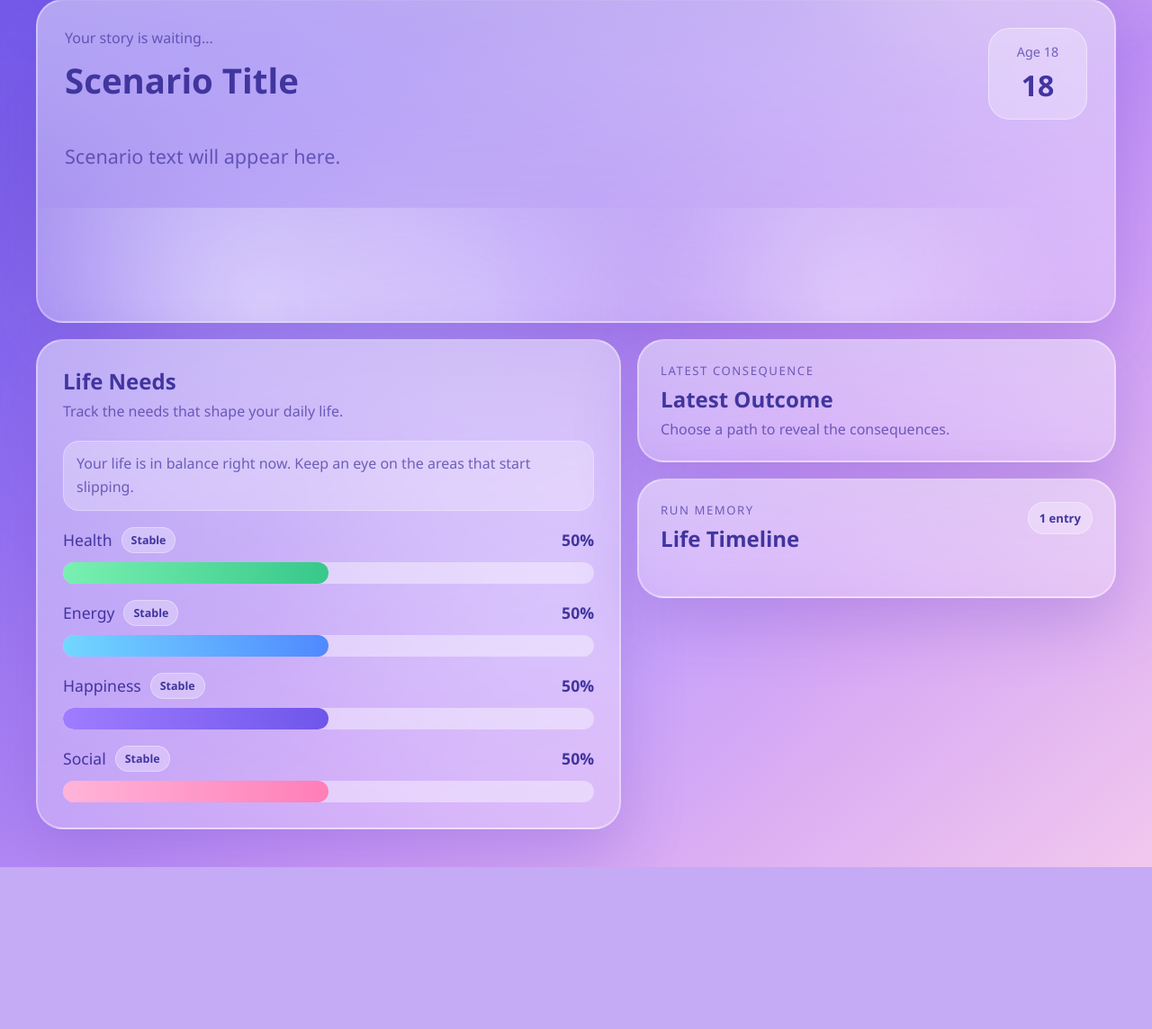
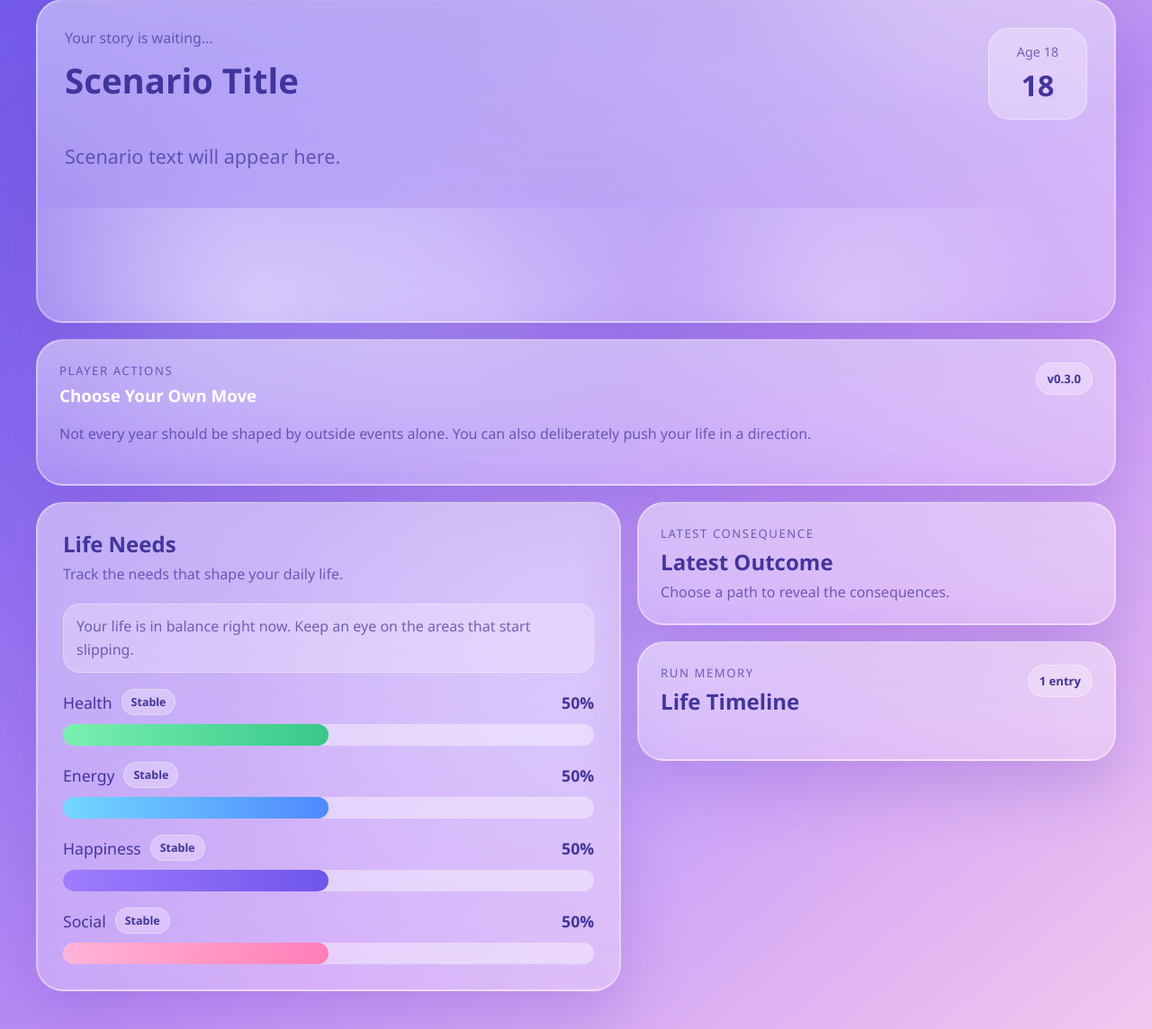
Before and after one commit to Laugerr/Moira-AI, a Flask app: page / in a window 1280 px wide. Shown: the part 381-1525 px from the top of the page at 90% size. Before the commit the page ends 1345 px from the top, so only its background shows below. Run offline with Flask 3, Linux system fonts and the light colour scheme.

Commit message:
🧱 Add player actions system for life-building gameplay

```diff
--- a/app.py
+++ b/app.py
@@ -35,6 +35,52 @@ STARTING_DREAMS = [
     "prove their potential",
     "turn talent into stability",
     "build a future on their own terms"
+]
+
+PLAYER_ACTIONS = [
+    {
+        "id": "work_shift",
+        "title": "Work Extra",
+        "subtitle": "Trade comfort for cash",
+        "description": "Take on extra work to strengthen your finances, even if it drains your energy.",
+        "effects": {"money": 10, "health": -2, "energy": -8, "happiness": -2, "social": -2},
+        "result": "You put in extra hours and earn more money, but the pressure clearly costs you.",
+        "conditions": {
+            "energy_min": 18
+        }
+    },
+    {
+        "id": "study_focus",
+        "title": "Study",
+        "subtitle": "Build long-term potential",
+        "description": "Spend time learning and improving your future options at the cost of short-term energy.",
+        "effects": {"money": -4, "health": 0, "energy": -5, "happiness": 3, "social": -1},
+        "result": "You invest time in growth and quietly become more capable than you were last year.",
+        "conditions": {
+            "energy_min": 15,
+            "money_min": 4
+        },
+        "set_flags": ["self_improvement"]
+    },
+    {
+        "id": "rest_reset",
+        "title": "Rest",
+        "subtitle": "Recover before you crack",
+        "description": "Slow down and protect yourself before stress and fatigue become something worse.",
+        "effects": {"money": -3, "health": 6, "energy": 12, "happiness": 4, "social": 1},
+        "result": "You give yourself time to recover, and the decision makes the rest of life feel more manageable.",
+    },
+    {
+        "id": "social_time",
+        "title": "Socialize",
+        "subtitle": "Invest in connection",
+        "description": "Spend real time with people who matter and keep your relationships alive.",
+        "effects": {"money": -4, "health": 1, "energy": -2, "happiness": 7, "social": 9},
+        "result": "You reconnect with people around you and feel less alone in the life you are building.",
+        "conditions": {
+            "money_min": 4
+        }
+    }
 ]
 
 
@@ -348,6 +394,76 @@ def build_profile_snapshot(profile_seed, stats):
     }
 
 
+def action_matches_player(action, stats, life_flags=None):
+    return scenario_matches_player({"conditions": action.get("conditions", {})}, stats, life_flags)
+
+
+def get_available_actions(stats, life_flags=None):
+    available = []
+
+    for action in PLAYER_ACTIONS:
+        if action_matches_player(action, stats, life_flags):
+            available.append({
+                "id": action["id"],
+                "title": action["title"],
+                "subtitle": action["subtitle"],
+                "description": action["description"],
+            })
+
+    return available
+
+
+def find_action(action_id):
+    for action in PLAYER_ACTIONS:
+        if action["id"] == action_id:
+            return action
+    return None
+
+
+def build_updated_stats(current_stats, effects):
+    return {
+        "age": current_stats.get("age", 18) + 1,
+        "money": clamp_money(current_stats.get("money", 50) + effects.get("money", 0)),
+        "health": clamp_need(current_stats.get("health", 50) + effects.get("health", 0)),
+        "energy": clamp_need(current_stats.get("energy", 50) + effects.get("energy", 0)),
+        "happiness": clamp_need(current_stats.get("happiness", 50) + effects.get("happiness", 0)),
+        "social": clamp_need(current_stats.get("social", 50) + effects.get("social", 0))
+    }
+
+
+def apply_flag_changes(life_flags, set_flags=None, clear_flags=None):
+    updated_life_flags = [flag for flag in life_flags if flag not in (clear_flags or [])]
+
+    for flag in set_flags or []:
+        if flag not in updated_life_flags:
+            updated_life_flags.append(flag)
+
+    return updated_life_flags
+
+
+def evaluate_run_status(stats, profile_seed):
+    if stats["health"] <= 5:
+        ending = build_ending("health", stats, profile_seed)
+        return "game_over", ending["title"], ending["message"]
+    if stats["energy"] <= 5:
+        ending = build_ending("energy", stats, profile_seed)
+        return "game_over", ending["title"], ending["message"]
+    if stats["happiness"] <= 5:
+        ending = build_ending("happiness", stats, profile_seed)
+        return "game_over", ending["title"], ending["message"]
+    if stats["social"] <= 5:
+        ending = build_ending("social", stats, profile_seed)
+        return "game_over", ending["title"], ending["message"]
+    if stats["money"] <= 5:
+        ending = build_ending("money", stats, profile_seed)
+        return "game_over", ending["title"], ending["message"]
+    if stats["age"] >= 60:
+        ending = build_ending("completed", stats, profile_seed)
+        return "completed", ending["title"], ending["message"]
+
+    return "continue", "", ""
+
+
 def get_life_strengths(stats):
     ranked = sorted(
         (
@@ -619,6 +735,7 @@ def start_game():
 
     return jsonify({
         "scenario": scenario,
+        "available_actions": get_available_actions(initial_stats, life_flags),
         "stats": initial_stats,
         "life_flags": life_flags,
         "profile_seed": profile_seed,
@@ -656,59 +773,15 @@ def make_choice():
     set_flags = data.get("set_flags", [])
     clear_flags = data.get("clear_flags", [])
 
-    updated_stats = {
-        "age": current_stats.get("age", 18) + 1,
-        "money": clamp_money(current_stats.get("money", 50) + choice_effects.get("money", 0)),
-        "health": clamp_need(current_stats.get("health", 50) + choice_effects.get("health", 0)),
-        "energy": clamp_need(current_stats.get("energy", 50) + choice_effects.get("energy", 0)),
-        "happiness": clamp_need(current_stats.get("happiness", 50) + choice_effects.get("happiness", 0)),
-        "social": clamp_need(current_stats.get("social", 50) + choice_effects.get("social", 0))
-    }
+    updated_stats = build_updated_stats(current_stats, choice_effects)
 
     history.append({
         "age": updated_stats["age"],
         "event": result_text
     })
 
-    updated_life_flags = [flag for flag in life_flags if flag not in clear_flags]
-    for flag in set_flags:
-        if flag not in updated_life_flags:
-            updated_life_flags.append(flag)
-
-    status = "continue"
-    ending_title = ""
-    ending_message = ""
-
-    if updated_stats["health"] <= 5:
-        status = "game_over"
-        ending = build_ending("health", updated_stats, profile_seed)
-        ending_title = ending["title"]
-        ending_message = ending["message"]
-    elif updated_stats["energy"] <= 5:
-        status = "game_over"
-        ending = build_ending("energy", updated_stats, profile_seed)
-        ending_title = ending["title"]
-        ending_message = ending["message"]
-    elif updated_stats["happiness"] <= 5:
-        status = "game_over"
-        ending = build_ending("happiness", updated_stats, profile_seed)
-        ending_title = ending["title"]
-        ending_message = ending["message"]
-    elif updated_stats["social"] <= 5:
-        status = "game_over"
-        ending = build_ending("social", updated_stats, profile_seed)
-        ending_title = ending["title"]
-        ending_message = ending["message"]
-    elif updated_stats["money"] <= 5:
-        status = "game_over"
-        ending = build_ending("money", updated_stats, profile_seed)
-        ending_title = ending["title"]
-        ending_message = ending["message"]
-    elif updated_stats["age"] >= 60:
-        status = "completed"
-        ending = build_ending("completed", updated_stats, profile_seed)
-        ending_title = ending["title"]
-        ending_message = ending["message"]
+    updated_life_flags = apply_flag_changes(life_flags, set_flags, clear_flags)
+    status, ending_title, ending_message = evaluate_run_status(updated_stats, profile_seed)
 
     next_scenario = None
 
@@ -725,6 +798,72 @@ def make_choice():
     return jsonify({
         "result_text": result_text,
         "updated_stats": updated_stats,
+        "available_actions": get_available_actions(updated_stats, updated_life_flags),
+        "life_flags": updated_life_flags,
+        "profile_seed": profile_seed,
+        "player_profile": build_profile_snapshot(profile_seed, updated_stats),
+        "history": history,
+        "used_scenarios": used_scenarios,
+        "next_scenario": next_scenario,
+        "status": status,
+        "ending_title": ending_title,
+        "ending_message": ending_message
+    })
+
+
+@app.route("/action", methods=["POST"])
+def take_action():
+    data = request.get_json(silent=True) or {}
+
+    current_stats = data.get("stats", {
+        "age": 18,
+        "money": 50,
+        "health": 50,
+        "energy": 50,
+        "happiness": 50,
+        "social": 50
+    })
+
+    history = data.get("history", [])
+    used_scenarios = data.get("used_scenarios", [])
+    life_flags = data.get("life_flags", [])
+    profile_seed = data.get("profile_seed") or generate_profile_seed()
+    action_id = data.get("action_id")
+
+    action = find_action(action_id)
+
+    if not action or not action_matches_player(action, current_stats, life_flags):
+        return jsonify({"error": "Action is not available right now."}), 400
+
+    updated_stats = build_updated_stats(current_stats, action.get("effects", {}))
+    updated_life_flags = apply_flag_changes(
+        life_flags,
+        action.get("set_flags", []),
+        action.get("clear_flags", [])
+    )
+
+    history.append({
+        "age": updated_stats["age"],
+        "event": action.get("result", "You took action and kept moving forward.")
+    })
+
+    status, ending_title, ending_message = evaluate_run_status(updated_stats, profile_seed)
+    next_scenario = None
+
+    if status == "continue":
+        next_scenario = get_next_scenario(updated_stats, used_scenarios, updated_life_flags)
+        if next_scenario:
+            used_scenarios.append(next_scenario.get("id"))
+        else:
+            status = "completed"
+            ending = build_ending("no_scenarios", updated_stats, profile_seed)
+            ending_title = ending["title"]
+            ending_message = ending["message"]
+
+    return jsonify({
+        "result_text": action.get("result", "You took action and kept moving forward."),
+        "updated_stats": updated_stats,
+        "available_actions": get_available_actions(updated_stats, updated_life_flags),
         "life_flags": updated_life_flags,
         "profile_seed": profile_seed,
         "player_profile": build_profile_snapshot(profile_seed, updated_stats),
--- a/static/script.js
+++ b/static/script.js
@@ -21,6 +21,7 @@ const gameMessage = document.getElementById("game-message");
 const scenarioTitle = document.getElementById("scenario-title");
 const scenarioText = document.getElementById("scenario-text");
 const choicesContainer = document.getElementById("choices-container");
+const actionsContainer = document.getElementById("actions-container");
 const resultText = document.getElementById("result-text");
 const gameOverCard = document.getElementById("game-over-card");
 const endingMessage = document.getElementById("ending-message");
@@ -55,7 +56,7 @@ const profileSummary = document.getElementById("profile-summary");
 const profileAgeBadge = document.getElementById("profile-age-badge");
 
 const animatedPanels = document.querySelectorAll(
-  ".identity-card, .story-panel, .status-card, .result-card, .history-card"
+  ".identity-card, .story-panel, .actions-card, .status-card, .result-card, .history-card"
 );
 
 function getNeedState(value) {
@@ -242,6 +243,31 @@ function renderHistory(history) {
   animatePanelSwap(document.querySelector(".history-card"));
 }
 
+function renderActions(actions) {
+  actionsContainer.innerHTML = "";
+
+  if (!actions || !actions.length) {
+    actionsContainer.innerHTML = '<div class="history-empty">No self-directed actions are available right now. Your best option is to respond to the current life event.</div>';
+    animatePanelSwap(document.querySelector(".actions-card"));
+    return;
+  }
+
+  actions.forEach((action) => {
+    const button = document.createElement("button");
+    button.className = "action-btn";
+    button.type = "button";
+    button.innerHTML = `
+      <span class="action-title">${action.title}</span>
+      <span class="action-subtitle">${action.subtitle}</span>
+      <span class="action-description">${action.description}</span>
+    `;
+    button.addEventListener("click", () => handleAction(action.id));
+    actionsContainer.appendChild(button);
+  });
+
+  animatePanelSwap(document.querySelector(".actions-card"));
+}
+
 async function startGame() {
   startBtn.disabled = true;
   startBtn.textContent = "Starting...";
@@ -261,6 +287,7 @@ async function startGame() {
     updateStatsUI(currentStats);
     renderProfile(data.player_profile);
     renderHistory(currentHistory);
+    renderActions(data.available_actions || []);
 
     gameMessage.textContent = data.message;
     resultText.textContent = "Choose a path to reveal the consequences.";
@@ -317,6 +344,7 @@ async function handleChoice(choice) {
     updateStatsUI(currentStats);
     renderProfile(data.player_profile);
     renderHistory(currentHistory);
+    renderActions(data.available_actions || []);
     resultText.textContent = data.result_text;
     animatePanelSwap(document.querySelector(".result-card"));
 
@@ -344,5 +372,92 @@ async function handleChoice(choice) {
   }
 }
 
+async function handleAction(actionId) {
+  try {
+    actionsContainer.innerHTML = '<button class="action-btn" disabled>Taking action...</button>';
+
+    const response = await fetch("/action", {
+      method: "POST",
+      headers: {
+        "Content-Type": "application/json"
+      },
+      body: JSON.stringify({
+        stats: currentStats,
+        history: currentHistory,
+        used_scenarios: usedScenarios,
+        life_flags: lifeFlags,
+        profile_seed: profileSeed,
+        action_id: actionId
+      })
+    });
+
+    if (!response.ok) {
+      throw new Error(`Action request failed: ${response.status}`);
+    }
+
+    const data = await response.json();
+
+    currentStats = data.updated_stats;
+    currentHistory = data.history || [];
+    usedScenarios = data.used_scenarios || [];
+    lifeFlags = data.life_flags || [];
+    profileSeed = data.profile_seed || profileSeed;
+
+    updateStatsUI(currentStats);
+    renderProfile(data.player_profile);
+    renderHistory(currentHistory);
+    renderActions(data.available_actions || []);
+    resultText.textContent = data.result_text;
+    animatePanelSwap(document.querySelector(".result-card"));
+
+    if (data.status === "game_over" || data.status === "completed") {
+      gameOverCard.classList.remove("hidden");
+      endingMessage.textContent = data.ending_message;
+      endingTitle.textContent = data.ending_title || (data.status === "completed" ? "Life Complete" : "Game Over");
+      endingMeta.textContent = `${data.player_profile.age_badge} - ${data.player_profile.title} - ${data.player_profile.mood}`;
+      choicesContainer.innerHTML = "";
+      scenarioTitle.textContent = "Your Journey Ends Here";
+      scenarioText.textContent = "Your decisions created this life story. Restart and try a different path.";
+      animatePanelSwap(gameOverCard);
+      return;
+    }
+
+    renderScenario(data.next_scenario);
+  } catch (error) {
+    resultText.textContent = "An error happened while processing your action.";
+    renderActions(getFallbackActions());
+    console.error(error);
+  }
+}
+
+function getFallbackActions() {
+  return [
+    {
+      id: "work_shift",
+      title: "Work Extra",
+      subtitle: "Trade comfort for cash",
+      description: "Take on extra work to strengthen your finances, even if it drains your energy."
+    },
+    {
+      id: "study_focus",
+      title: "Study",
+      subtitle: "Build long-term potential",
+      description: "Spend time learning and improving your future options at the cost of short-term energy."
+    },
+    {
+      id: "rest_reset",
+      title: "Rest",
+      subtitle: "Recover before you crack",
+      description: "Slow down and protect yourself before stress and fatigue become something worse."
+    },
+    {
+      id: "social_time",
+      title: "Socialize",
+      subtitle: "Invest in connection",
+      description: "Spend real time with people who matter and keep your relationships alive."
+    }
+  ];
+}
+
 startBtn.addEventListener("click", startGame);
 restartBtn.addEventListener("click", startGame);
--- a/static/style.css
+++ b/static/style.css
@@ -195,6 +195,7 @@ body {
 
 .identity-card,
 .story-panel,
+.actions-card,
 .status-card,
 .result-card,
 .history-card,
@@ -210,6 +211,7 @@ body {
 
 .identity-card:hover,
 .story-panel:hover,
+.actions-card:hover,
 .status-card:hover,
 .result-card:hover,
 .history-card:hover {
@@ -335,6 +337,65 @@ body {
   opacity: 0.75;
   pointer-events: none;
   animation: cloudDrift 10s ease-in-out infinite;
+}
+
+.actions-card {
+  padding: 24px;
+}
+
+.actions-summary {
+  color: var(--text-soft);
+  line-height: 1.6;
+  margin-bottom: 18px;
+}
+
+.actions-container {
+  display: grid;
+  grid-template-columns: repeat(2, minmax(0, 1fr));
+  gap: 14px;
+}
+
+.action-btn {
+  border: none;
+  text-align: left;
+  padding: 18px;
+  border-radius: 22px;
+  background: rgba(255, 255, 255, 0.38);
+  border: 1px solid rgba(255, 255, 255, 0.44);
+  color: var(--text-dark);
+  cursor: pointer;
+  transition: transform 0.2s ease, background 0.2s ease, box-shadow 0.2s ease, border-color 0.2s ease;
+  display: grid;
+  gap: 6px;
+}
+
+.action-btn:hover {
+  transform: translateY(-2px);
+  background: rgba(255, 255, 255, 0.52);
+  border-color: rgba(255, 255, 255, 0.82);
+  box-shadow: 0 16px 30px rgba(107, 84, 206, 0.16);
+}
+
+.action-btn:disabled {
+  cursor: wait;
+  opacity: 0.8;
+}
+
+.action-title {
+  font-size: 1rem;
+  font-weight: 800;
+}
+
+.action-subtitle {
+  font-size: 0.86rem;
+  color: #5c49b7;
+  font-weight: 700;
+}
+
+.action-description {
+  color: var(--text-soft);
+  line-height: 1.55;
+  font-size: 0.94rem;
 }
 
 .story-header,
@@ -785,6 +846,10 @@ body {
   .bottom-grid {
     grid-template-columns: 1fr;
   }
+
+  .actions-container {
+    grid-template-columns: 1fr;
+  }
 }
 
 @media (max-width: 860px) {
--- a/templates/index.html
+++ b/templates/index.html
@@ -78,6 +78,20 @@
             <p id="scenario-text" class="scenario-text">Scenario text will appear here.</p>
             <div id="choices-container" class="choices-container"></div>
           </div>
+        </section>
+
+        <section class="actions-card">
+          <div class="card-header">
+            <div>
+              <p class="card-kicker">Player Actions</p>
+              <h3>Choose Your Own Move</h3>
+            </div>
+            <span class="history-count">v0.3.0</span>
+          </div>
+          <p class="actions-summary">
+            Not every year should be shaped by outside events alone. You can also deliberately push your life in a direction.
+          </p>
+          <div id="actions-container" class="actions-container"></div>
         </section>
 
         <section class="bottom-grid">
```
